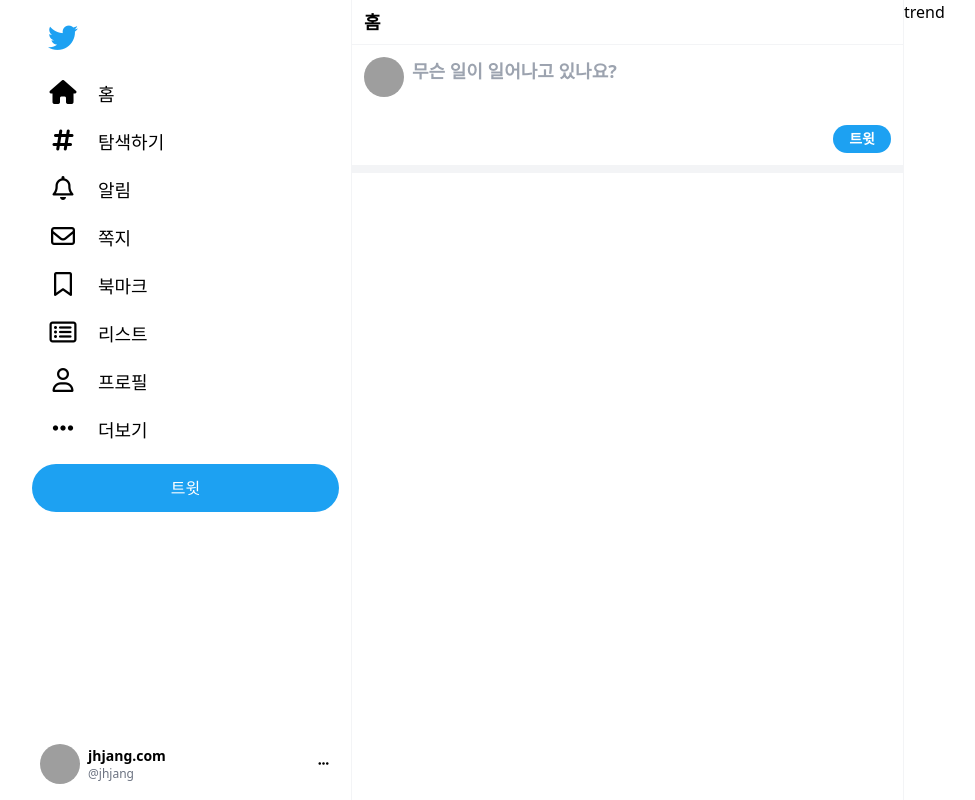
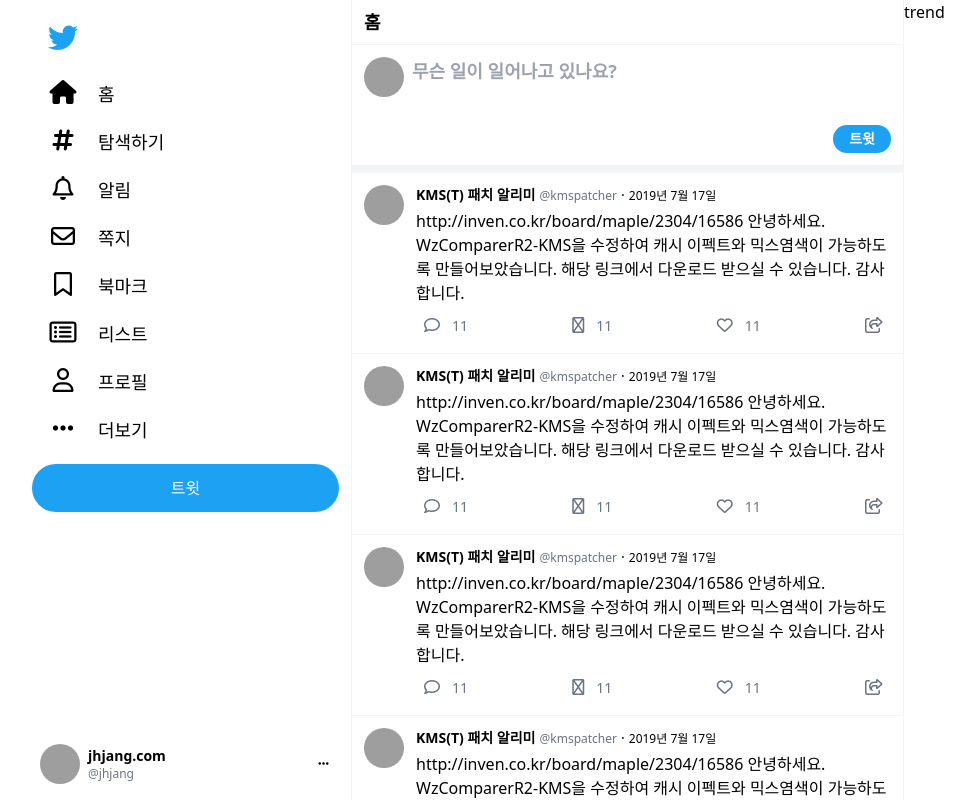
Before and after one commit to jangjaeH/twitter-clone, a Vue app: page / in a window 1280 px wide. Shown: the whole page, without its empty margins (8-983 px from the left). Built offline with nearby package versions, Linux system fonts and the light colour scheme; grey boxes are pictures that could not be loaded.

Commit message:
:rocket: update:main section

```diff
--- a/src/App.vue
+++ b/src/App.vue
@@ -70,7 +70,7 @@
         <div class="flex-1">
             <div class="flex h-screen">
                 <!-- main section -->
-                <div class="flex-1 border-r border-gray-100">
+                <div class="flex-1 border-r border-gray-100 overflow-y-auto">
                     <div class="flex flex-col">
                         <!-- page title -->
                         <div class="border-b border-gray-100 px-3 py-2 font-bold text-lg">홈</div>
@@ -104,6 +104,45 @@
                                 </div>
                             </div>
                         </div>
+                        <!-- tweets -->
+                        <div class="flex px-3 py-3 border-b border-gray-100" v-for="tweet in 10" :key="tweet">
+                            <img
+                                src="http://picsum.photos/200"
+                                class="w-10 h-10 rounded-full hover:opacity-80 cursor-pointer"
+                            />
+                            <div class="ml-3 flex-1 flex flex-col space-y-1">
+                                <div class="text-sm space-x-1">
+                                    <span class="font-bold">KMS(T) 패치 알리미</span>
+                                    <span class="text-gray-500 text-xs">@kmspatcher</span>
+                                    <span>·</span>
+                                    <span class="text-graqy-500 text-xs">2019년 7월 17일</span>
+                                </div>
+                                <!-- tweet body -->
+                                <div>
+                                    http://inven.co.kr/board/maple/2304/16586 안녕하세요. WzComparerR2-KMS을 수정하여
+                                    캐시 이펙트와 믹스염색이 가능하도록 만들어보았습니다. 해당 링크에서 다운로드 받으실
+                                    수 있습니다. 감사합니다.
+                                </div>
+                                <!-- tweet actions -->
+                                <div class="flex justify-between">
+                                    <div class="text-gray-500 hover:text-primary">
+                                        <i class="far fa-comment hover:bg-blue-50 rounded-full p-2"></i>
+                                        <span class="ml-1 textgray-500 text-sm">11</span>
+                                    </div>
+                                    <div class="text-gray-500 hover:text-green-500">
+                                        <i class="far fa-retweet hover:bg-blue-50 rounded-full p-2"></i>
+                                        <span class="ml-1 textgray-500 text-sm">11</span>
+                                    </div>
+                                    <div class="text-gray-500 hover:text-read-500">
+                                        <i class="far fa-heart hover:bg-red-50 rounded-full p-2"></i>
+                                        <span class="ml-1 textgray-500 text-sm">11</span>
+                                    </div>
+                                    <div class="text-gray-500 hover:text-primary">
+                                        <i class="far fa-share-square hover:bg-blue-50 rounded-full p-2"></i>
+                                    </div>
+                                </div>
+                            </div>
+                        </div>
                     </div>
                 </div>
                 <!-- trend section -->
```
